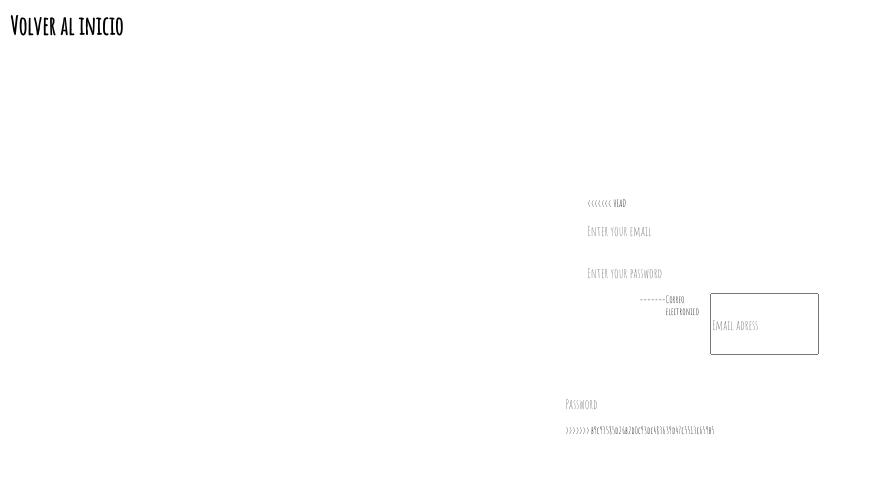
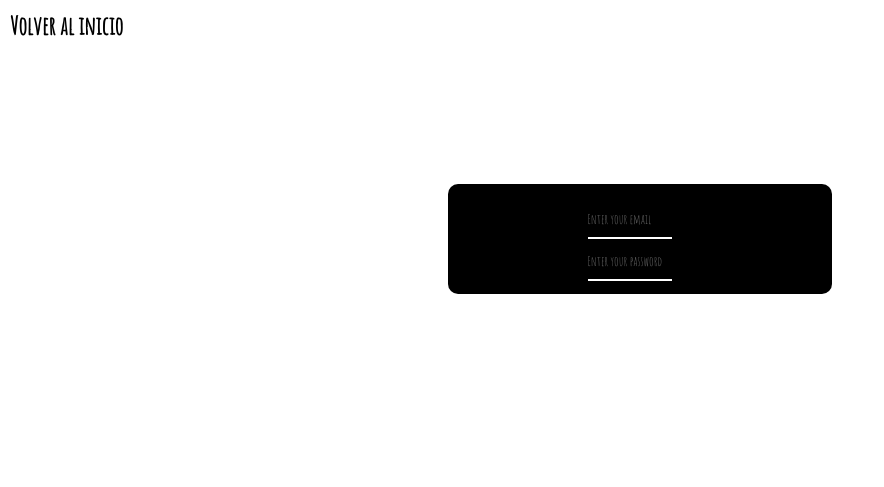
Before and after one commit to JavierReivajG/ProyectoINGS, a website: page src/index.html in a window 1280 px wide. Shown: the whole page, without its empty margins (0-884 px from the left). Drawn offline with Linux system fonts and the light colour scheme.

Commit message:
borre archivos no deseados xd

```diff
--- a/src/css/index.css
+++ b/src/css/index.css
@@ -56,12 +56,8 @@ main section .icon-password {
 }
 
 .login-container {
-<<<<<<< HEAD
-    background-color: rgb(116, 13, 90);
+    background-color: rgb(0, 0, 0);
 
-=======
-    background-color: rgb(49, 49, 49);
->>>>>>> b9c93585d26b2d0c93dc483639d47c5513c659b5
     border-radius: 10px;
     margin: 5px;
     padding:1%;
--- a/src/index.html
+++ b/src/index.html
@@ -17,24 +17,12 @@
         <section class="login-container">
             <picture class="login-logo-photo"> </picture>
             <section class="container-label">
-<<<<<<< HEAD
                 <label for=""></label>
                 <input type="text" placeholder="Enter your email" name="" id="">
             </section>
             <section class="container-label">
                 <label for=""></label>
                 <input type="text" placeholder="Enter your password" name="" id="">
-            </section>
-            <section class="texto-main">
-                <p>No tienes cuenta?</p> <a href=""><p>Registrate</p></a>
-=======
-                <label for="">Correo electronico </label>
-                <input type="text" placeholder="Email adress" autocomplete="country-name" name="" id="">
-            </section>
-            <section class="container-label">
-                <label for="">Contraseña</label>
-                <input type="text"  placeholder="Password" autocomplete="current-password" name="" id="">
->>>>>>> b9c93585d26b2d0c93dc483639d47c5513c659b5
             </section>
         </section>
         <section class="texto-main">
```
Also changed, not shown: 1 other file.
